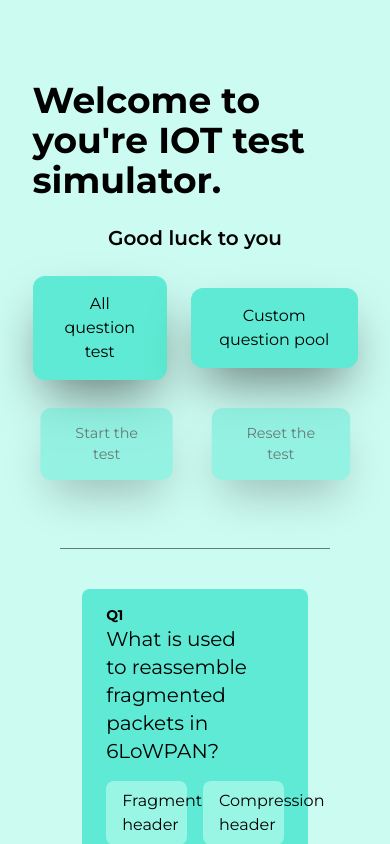
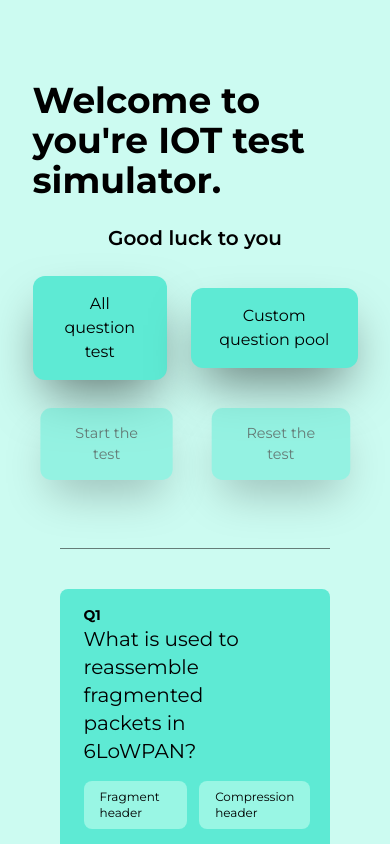
Before and after one commit to decoded-satapathy/nptel-test-practice, a React (Vite) app: page / in a window 390 px wide. Both pictures are taken after a click on the button "Start the test". Shown: the top 844 px of the page. Built offline with nearby package versions, Linux system fonts and the light colour scheme.

Commit message:
changed for mobile phones

```diff
--- a/src/components/QuestionCard.tsx
+++ b/src/components/QuestionCard.tsx
@@ -36,7 +36,7 @@ function QuestionCard({ question, options, correct, index }: QuestionCardProps)
 
   }, [options])
   return (
-    <div className="relative flex flex-col items-start justify-center font-montserrat bg-teal-300 w-10/12 px-6 py-4 rounded-lg">
+    <div className="relative flex flex-col items-start justify-center font-montserrat bg-teal-300 w-auto md:w-10/12 px-6 py-4 rounded-lg">
       <p className="font-bold text-sm">Q{index + 1}</p>
       <div className="flex flex-row justify-between items-start w-full">
         <p className="text-xl">{question}</p>
@@ -49,15 +49,14 @@ function QuestionCard({ question, options, correct, index }: QuestionCardProps)
       <div className="grid grid-rows-2 grid-cols-2 w-full place-items-center gap-4 pt-4">
         {randomisedOptions.map((option, index) => {
           return (
-            <button
+            <div
               key={index}
-              className={`relative bg-teal-200 w-full rounded-lg py-2 px-4  transition-all duration-400 ${selectedOption === "" ? "hover:scale-105 active:scale-95 scale-100" : "scale-95 cursor-not-allowed opacity-50"}`}
+              className={`bg-teal-200 text-xs md:text-medium w-auto h-auto rounded-lg py-2 px-4  transition-all duration-400 ${selectedOption === "" ? "hover:scale-105 active:scale-95 scale-100 cusror-pointer" : "scale-95 cursor-not-allowed opacity-50"}`}
               onClick={() => handleOptionClick(option)}
-              value={option}
-              disabled={selectedOption !== ""}
+            // disabled={selectedOption !== ""}
             >
               {option}
-            </button>
+            </div>
           )
         })}
       </div>
```
